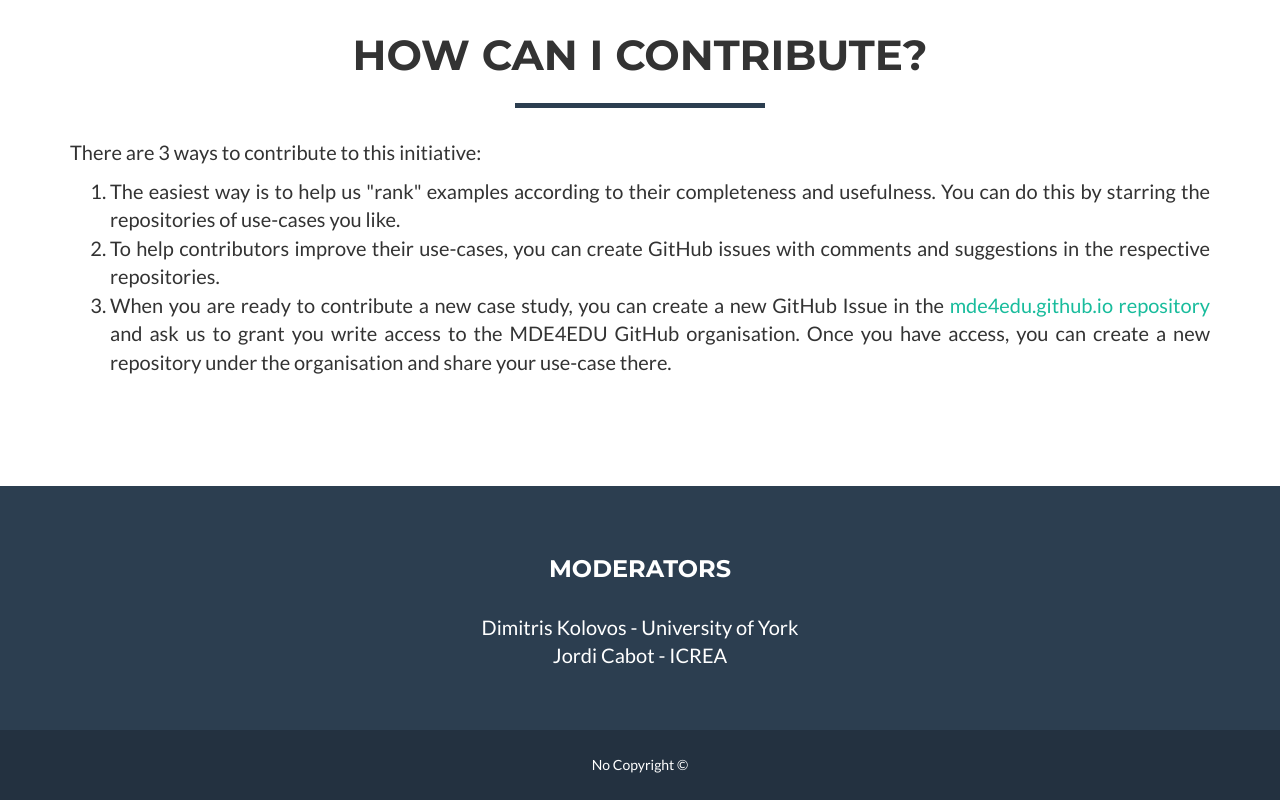
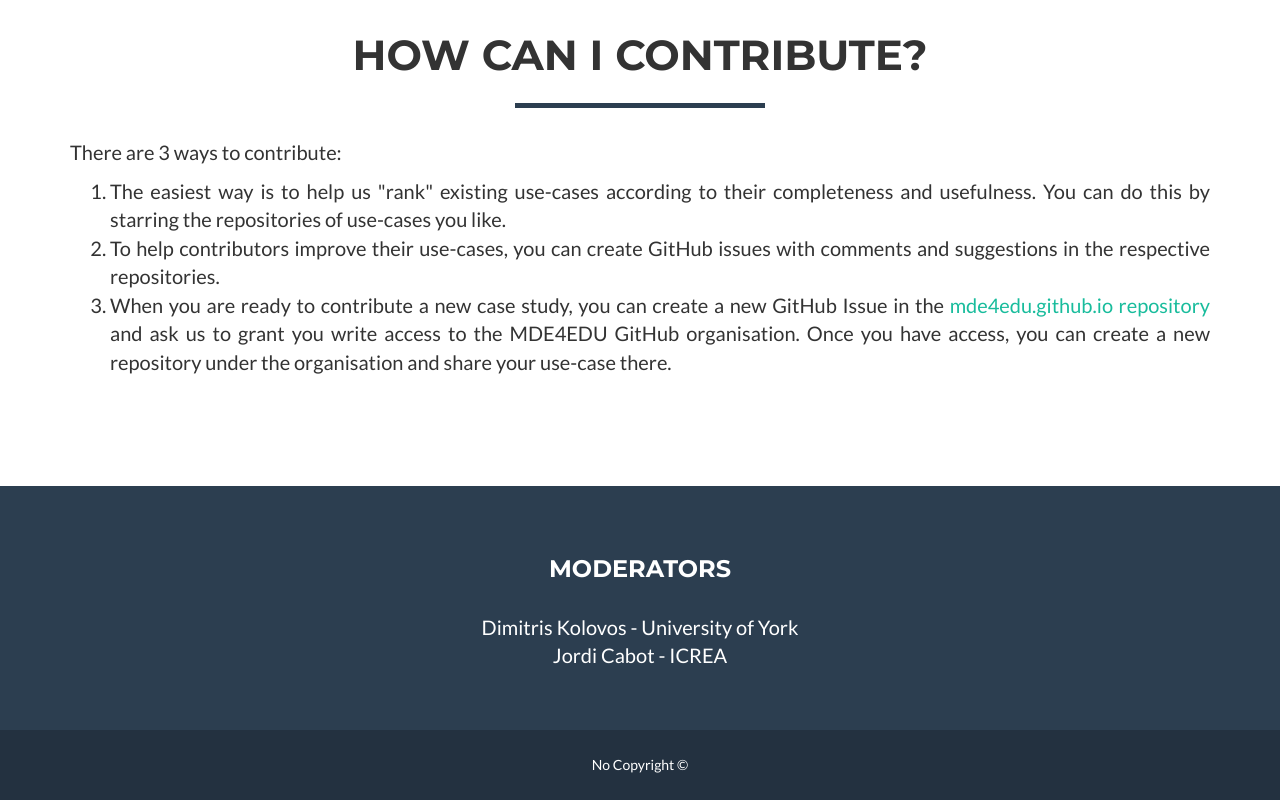
Before and after one commit to mde4edu/mde4edu.github.io, a website: page index.html in a window 1280 px wide. Shown: the part 1457-2257 px from the top of the page. Drawn offline with nearby package versions, Linux system fonts and the light colour scheme.

Commit message:
Minor tweaks in wording

```diff
--- a/index.html
+++ b/index.html
@@ -127,11 +127,11 @@
             </div>
             <div class="row">
                 <div class="col-lg-12 text-justify">
-                    <p>There are 3 ways to contribute to this initiative:
+                    <p>There are 3 ways to contribute:
 
                     </p>
                     <ol style="font-size:20px">
-                      <li> The easiest way is to help us "rank" examples according to their completeness and usefulness. You can do this by starring the repositories of use-cases you like.
+                      <li> The easiest way is to help us "rank" existing use-cases according to their completeness and usefulness. You can do this by starring the repositories of use-cases you like.
                       <li> To help contributors improve their use-cases, you can create GitHub issues with comments and suggestions in the respective repositories.
                       <li> When you are ready to contribute a new case study, you can create a new GitHub Issue in the <a href="https://github.com/mde4edu/mde4edu.github.io/issues/new">mde4edu.github.io repository</a> and ask us to grant you write access to the MDE4EDU GitHub organisation. Once you have access, you can create a new repository under the organisation and share your use-case there.
                     </ol>
```
